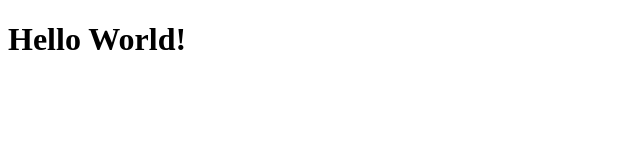
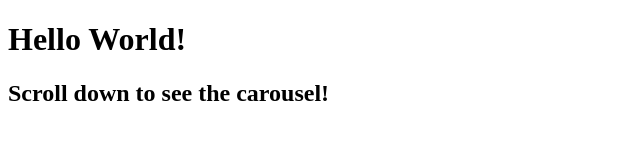
Before and after one commit to Joalor64GH/CarouselTest, a plain HTML site: page index.html in a window 1280 px wide. Shown: the top 160 px of the page, without its empty margins (0-640 px from the left). Drawn offline with Linux system fonts and the light colour scheme.

Commit message:
Update index.html

```diff
--- a/index.html
+++ b/index.html
@@ -3,6 +3,7 @@
 
   <body>
     <h1>Hello World!</h1>
+    <h2>Scroll down to see the carousel!</h2>
   </body>
 
   <div class="nv-content-wrap entry-content">
```
